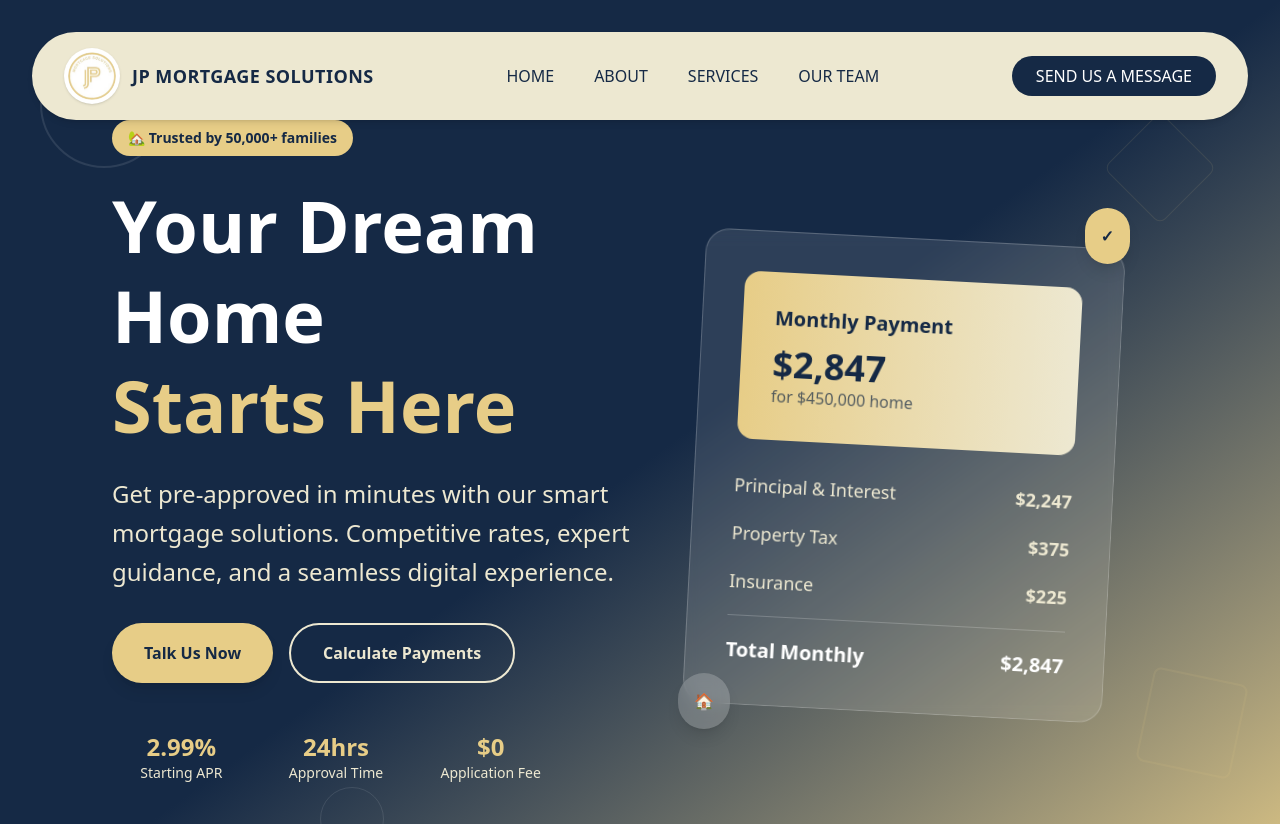
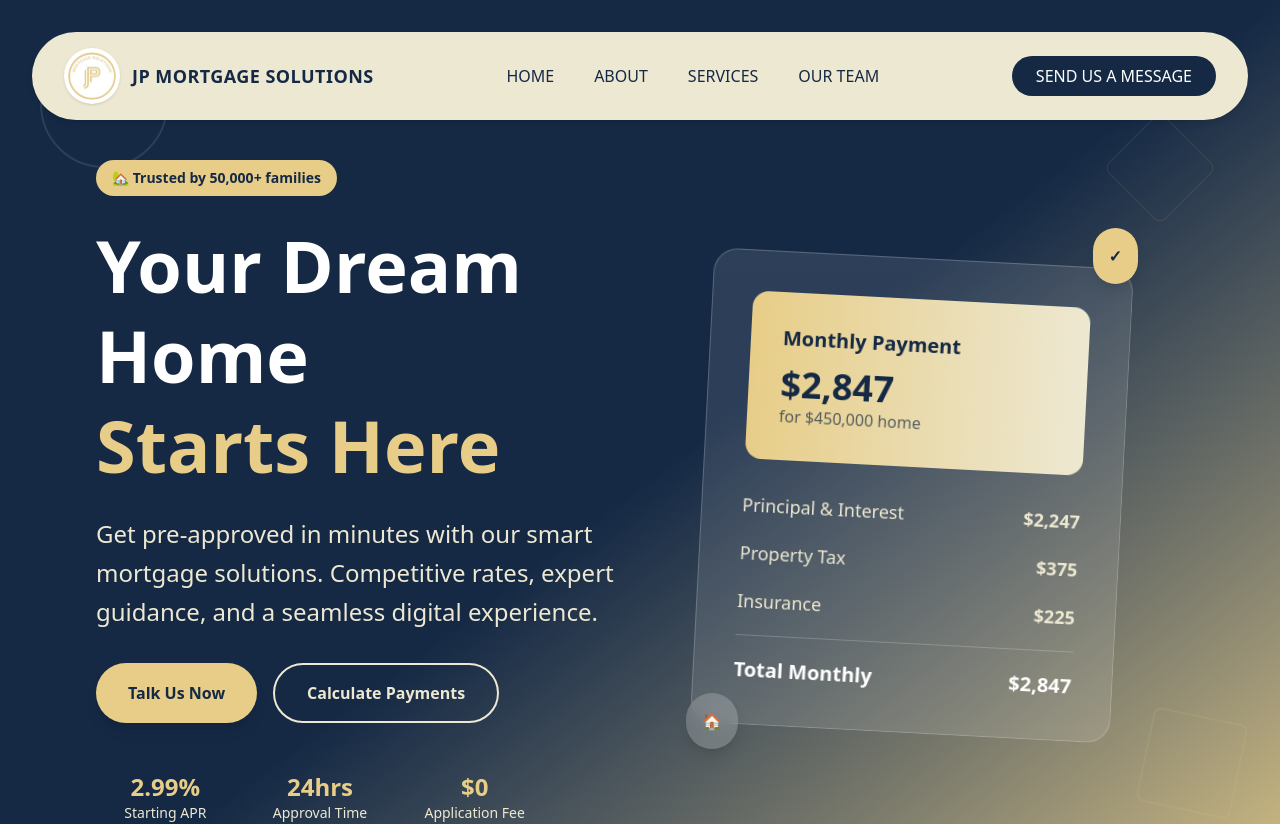
Before and after one commit to SIMRAT007/jpmortgagesolutions, a React (Vite) app: page / in a window 1280 px wide. Shown: the top 824 px of the page. Built offline with nearby package versions, Linux system fonts and the light colour scheme.

Commit message:
Left Content - mt-10

```diff
--- a/src/components/Hero.jsx
+++ b/src/components/Hero.jsx
@@ -59,9 +59,9 @@ const Hero = forwardRef((props, ref) => {
       </div>
 
       {/* Hero content */}
-      <div className="flex-1 flex items-center justify-between px-8 lg:px-16 xl:px-28 relative z-10">
+      <div className="flex-1 flex items-center justify-between px-8 lg:px-16 xl:px-24 relative z-10">
         {/* Left Content */}
-        <div className="flex-1 max-w-3xl">
+        <div className="flex-1 max-w-3xl mt-10">
           <div ref={badgeRef} className="inline-block bg-[#E7CD87] text-[#152945] px-4 py-2 rounded-full text-sm font-semibold mb-6">
             🏡 Trusted by 50,000+ families
           </div>
```
